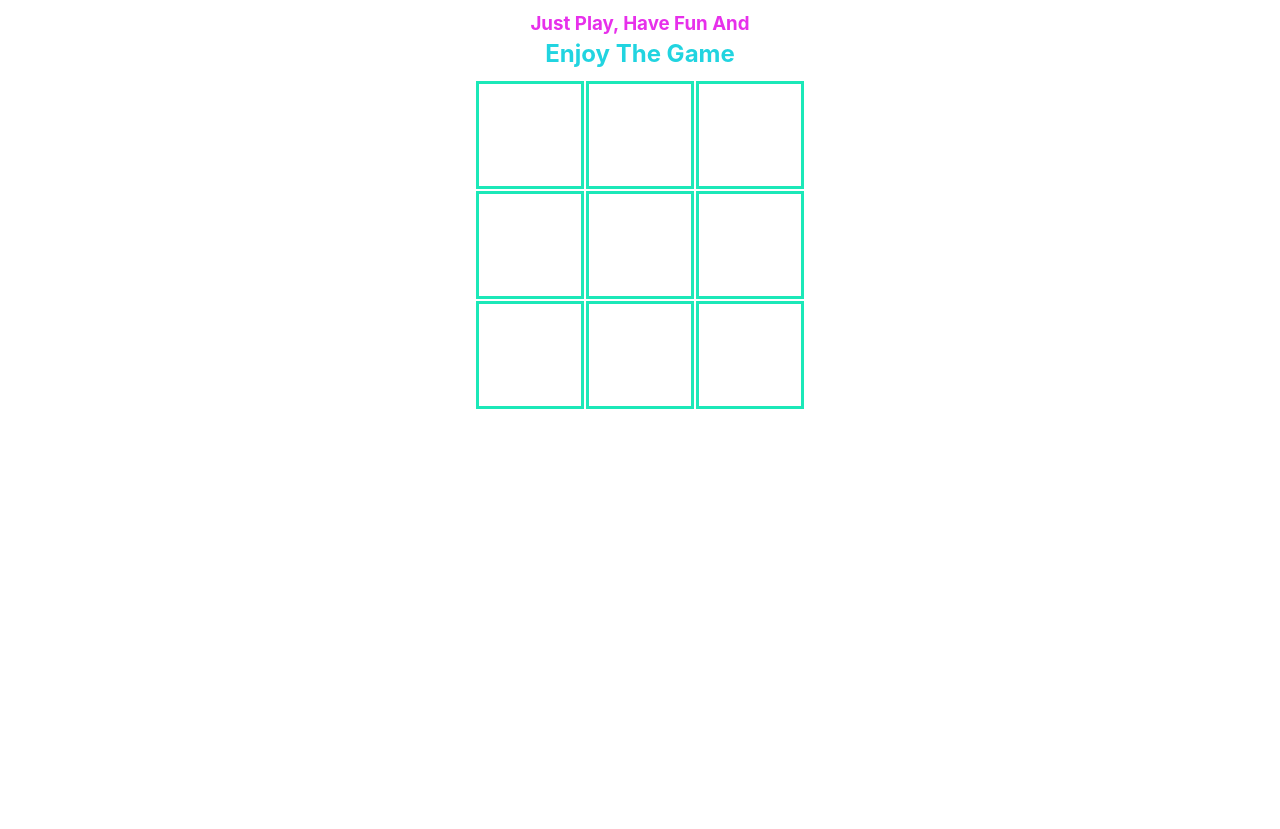
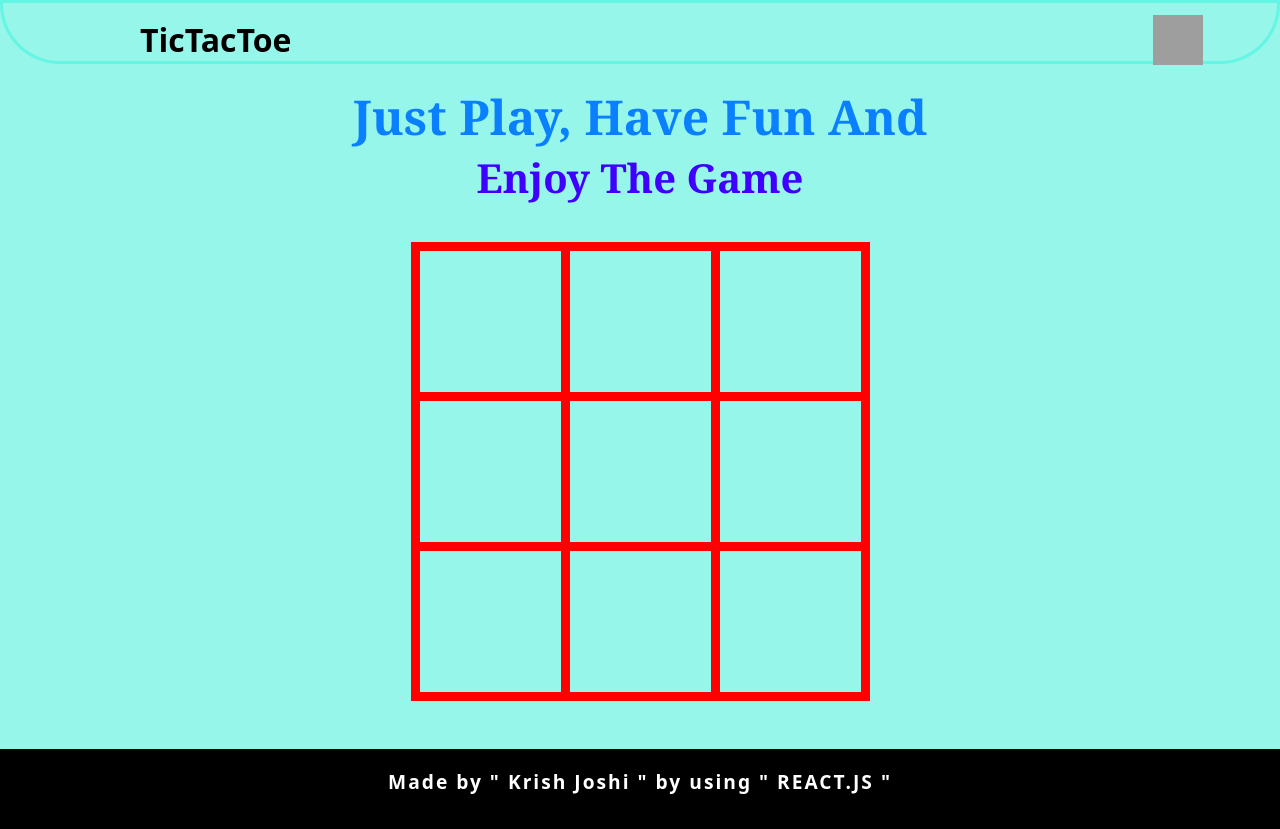
Before and after one commit to Krish18Joshi/TIC-TAC-TOE, a React (Create React App) app: page / in a window 1280 px wide. Before the commit the page ends 800 px from the top, so only its background shows below. Built offline with nearby package versions, Linux system fonts and the light colour scheme; grey boxes are pictures that could not be loaded.

Commit message:
TIC TAC TOE

```diff
--- a/package.json
+++ b/package.json
@@ -6,7 +6,9 @@
     "@testing-library/jest-dom": "^5.16.4",
     "@testing-library/react": "^13.3.0",
     "@testing-library/user-event": "^13.5.0",
+    "bootstrap": "^5.1.3",
     "react": "^18.1.0",
+    "react-bootstrap": "^2.4.0",
     "react-dom": "^18.1.0",
     "react-scripts": "5.0.1",
     "web-vitals": "^2.1.4"
--- a/public/index.html
+++ b/public/index.html
@@ -26,7 +26,7 @@
     -->
     <title>React App</title>
   </head>
-  <body>
+  <body style="  background-color:#96f6ea;">
     <noscript>You need to enable JavaScript to run this app.</noscript>
     <div id="root"></div>
     <!--
@@ -38,6 +38,13 @@
 
       To begin the development, run `npm start` or `yarn start`.
       To create a production bundle, use `npm run build` or `yarn build`.
+
     -->
+    <div style="  height: 3rem;
+    width: 100%;
+    display: block;">
+
+    </div>   <footer style="text-align: center ; color: rgb(255, 255, 255); font-weight: 900; font-size: 1.2rem; background-color: black; height: 5rem; padding: 1.2rem; letter-spacing: 2px;">Made by " Krish Joshi " by using " REACT.JS " </footer>
+
   </body>
 </html>
--- a/src/components/TicTacToe.css
+++ b/src/components/TicTacToe.css
@@ -1,7 +1,18 @@
 table td{
-    border: solid rgb(27, 232, 184);
-    width: 100px;
-    height:100px;
+
+    border: 0.6rem solid rgb(255, 0, 0);
+    width: 150px;
+
+    height:150px;
+}
+table {
+
+     margin-top: 2rem;
+}
+td{
+    font-weight: 600;
+    font-family: Cambria, Cochin, Georgia, Times, 'Times New Roman', serif;
+    font-size: 2rem;
 }
 .container{
     display: flex;
@@ -11,24 +22,36 @@ table td{
     align-items: center;
     margin: auto;
 }
-.btn{
+#btn{
     border: none;
-    border-radius: 5px;
-    color: white;
-    background-color: rgb(26, 221, 110);
+    border-radius: 15px;
+
+    background-color: rgb(2, 255, 112);
     font-weight: bold;
-    width: 100px;
-    height: 30px;
+    font-size: 2rem;
+   margin-bottom: 1rem;
 }
 .winner{
-    color: rgb(87, 87, 212);
+    margin-top: 2rem;
+    font-size: 3rem;
+    font-weight: 900;
+    font-family:Cambria, Cochin, Georgia, Times, 'Times New Roman', serif ;
+    color: rgb(38, 110, 187);
 }
 .line{
     line-height: 10px;
 }
 .line>h3{
-    color: rgb(231, 48, 235);
+    font-size: 3rem;
+    font-weight: 900;
+    font-family:Cambria, Cochin, Georgia, Times, 'Times New Roman', serif ;
+    color: rgb(10, 128, 255);
 }
+
 .line>h2{
-    color: rgb(33, 212, 224);
+
+    font-weight: 900;
+    font-family:Cambria, Cochin, Georgia, Times, 'Times New Roman', serif ;
+    font-size: 2.5rem;
+    color: rgb(64, 0, 255);
 }
--- a/src/components/TicTacToe.jsx
+++ b/src/components/TicTacToe.jsx
@@ -103,7 +103,7 @@ const TicTacToe = () => {
         {winner && (
             <>
                 <h3 className='winner'>{winner} is the winner!</h3>
-                <button className='btn' onClick={()=>handleRestart()}>Start Again</button>
+                <button className='btn' id='btn' onClick={()=>handleRestart()} >Start Again</button>
             </>
         )}
     </div>
--- a/src/index.js
+++ b/src/index.js
@@ -2,11 +2,12 @@ import React from 'react';
 import ReactDOM from 'react-dom/client';
 import './index.css';
 import App from './App.js';
-import reportWebVitals from './reportWebVitals';
+import Nav from './nav-bar.js';
 
 const root = ReactDOM.createRoot(document.getElementById('root'));
 root.render(
   <React.StrictMode>
+  <Nav /><br></br>
     <App />
   </React.StrictMode>
 );
--- /dev/null
+++ b/src/nav-bar.js
@@ -0,0 +1,19 @@
+import React from 'react';
+import Day from "./nav.js";
+
+import 'bootstrap/dist/css/bootstrap.css';
+import  "./nav.css";
+
+
+function Nav(){
+return (<div>
+<nav className="navbar ">
+  <div className="container-fluid">
+    <a className="navbar-brand" href="#">
+    <span className='head'> TicTacToe </span>
+    </a>
+     <Day />
+  </div>
+</nav></div>);
+};
+export  default  Nav ;
--- /dev/null
+++ b/src/nav.css
@@ -0,0 +1,109 @@
+.navbar{
+    border-radius: 0px 0px 60px 60px;
+    height: 4rem;
+    border: 3px solid #60f6e5e8;
+    background-color:#96f6ea;
+    text-align: center;
+    align-items: center;
+    width: 100%;
+    justify-content: center;
+    display: inline-block;
+}
+.switch{
+    background-image: url("/Users/krishjoshi/web development/REACT-PROJECTS/Sudoku/sudoku/public/IMAGES/icons8-new-moon-48.png");
+    background-size: cover;
+    margin-right: 5%;
+}
+
+.container-fluid{
+    width: 100%;
+    text-align: center;
+    align-items: center;
+    justify-content: center;
+    align-content: center;
+    display: inline;
+}
+.navbar-brand{
+    display: inline-block;
+    text-align: center;
+    margin-left: 10%;
+}
+
+.head{
+
+
+    text-align: center;
+    align-items: center;
+    justify-content: center;
+    align-content: center;
+    display: inline;
+    color: black;
+    font-size: 2rem;
+    font-weight: 800;
+}
+.navimg{
+    margin-left: 0rem;
+    margin-right: 0rem;
+}
+
+
+.switch {
+    position: relative;
+    display: inline-block;
+    width: 50px;
+    height: 50px;
+  }
+
+  .switch input {
+    opacity: 0;
+    width: 0;
+    height: 0;
+  }
+
+  .slider {
+    position: absolute;
+    cursor: pointer;
+    top: 0;
+    left: 0;
+    right: 0;
+    bottom: 0;
+    background-color: rgba(123, 213, 255, 0);
+    -webkit-transition: .4s;
+    transition: .4s;
+  }
+
+  .slider:before {
+    position: absolute;
+    content: "";
+    height: 16px;
+    width: 16px;
+    left: 4px;
+    bottom: 4px;
+    background-color: rgba(255, 255, 255, 0);
+    -webkit-transition: .4s;
+    transition: .4s;
+  }
+
+  input:checked + .slider {
+    background-image: url("/Users/krishjoshi/web development/REACT-PROJECTS/Sudoku/sudoku/public/IMAGES/icons8-sun-48.png");
+    background-size: cover;
+  }
+
+  input:focus + .slider {
+    background-image: url("/Users/krishjoshi/web development/REACT-PROJECTS/Sudoku/sudoku/public/IMAGES/icons8-sun-48.png");
+    background-size: cover;
+  }
+
+  input:checked + .slider:before {
+    -webkit-transform: translateX(26px);
+    -ms-transform: translateX(26px);
+    transform: translateX(26px);
+  }
+  /* Rounded sliders */
+      .slider.round {
+        border-radius: 34px;
+      }
+
+      .slider.round:before {
+        border-radius: 50%;
+      }
--- /dev/null
+++ b/src/nav.js
@@ -0,0 +1,28 @@
+import React from 'react';
+import 'bootstrap/dist/css/bootstrap.css';
+
+
+function myFunction(){
+    var checkBox = document.getElementById("myCheck");
+
+    if (checkBox.checked === true){
+      document.body.style.backgroundColor = "rgb(64, 64, 64)";
+    document.body.style.color="white";
+
+    } else {
+
+      document.body.style.color="black";
+      document.body.style.backgroundColor = "#abf8efe8";
+
+    }
+  }
+
+  function Day(){
+      return( <label className='switch'>
+      <input type="checkbox" id="myCheck" onClick={myFunction} />
+      <span className="slider round"></span>
+    </label>);
+  }
+
+
+  export default Day;
```
Also changed, not shown: 1 other file (tests, documents, lock files or other folders).
